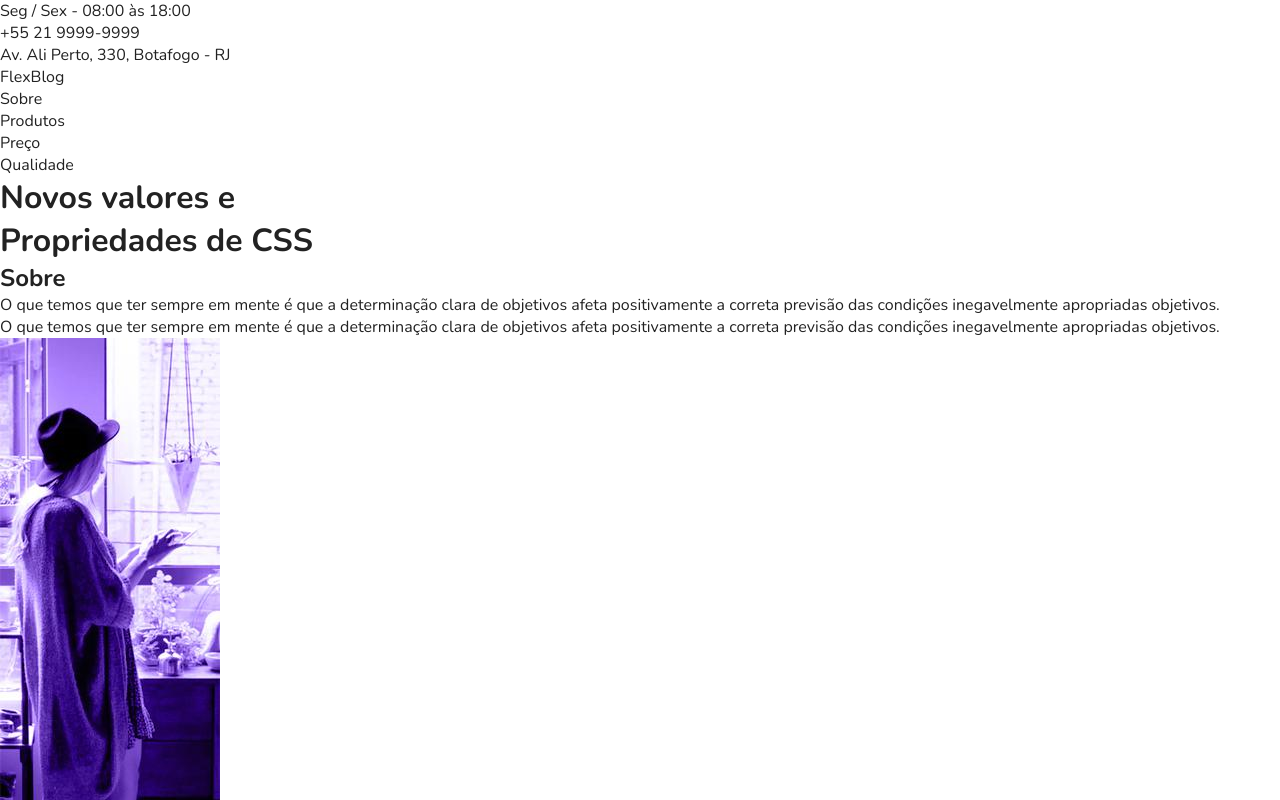
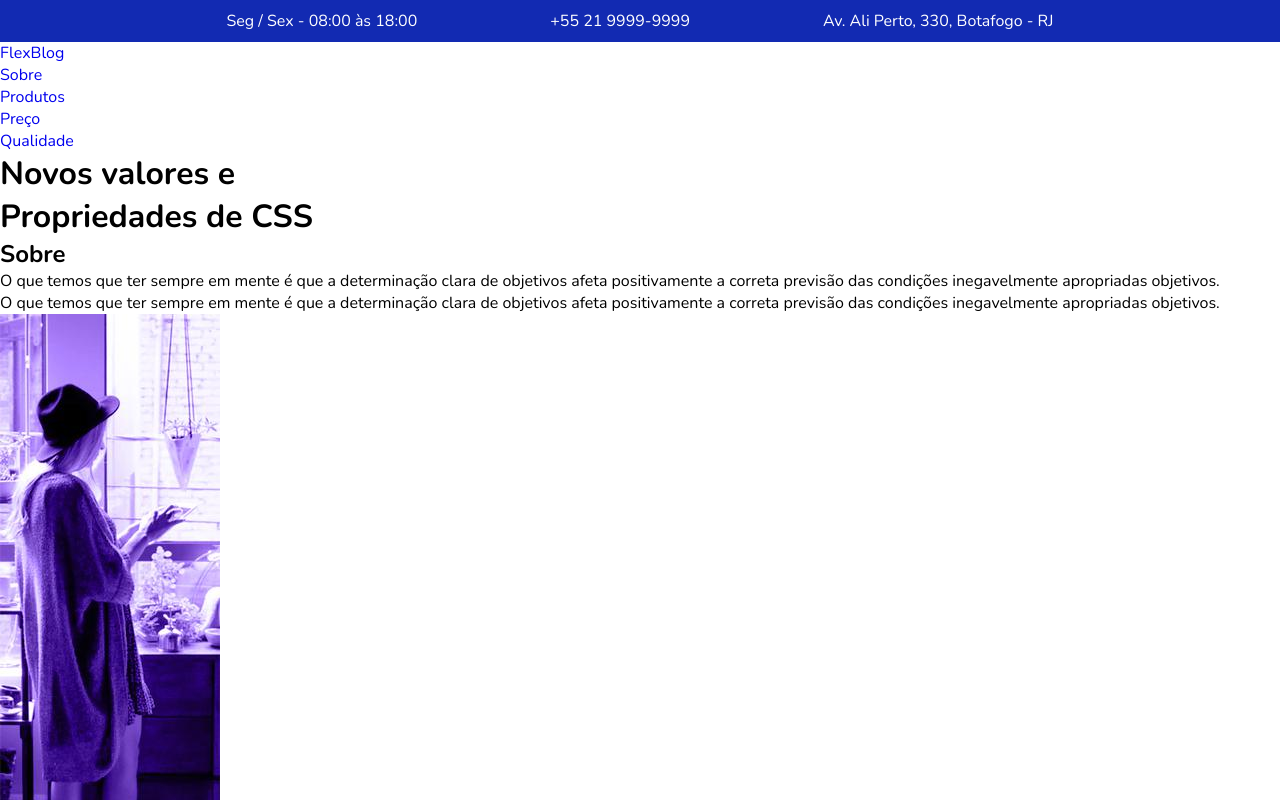
Before and after one commit to BHzdev/flexblog, a plain HTML site: page index.html in a window 1280 px wide. Shown: the top 800 px of the page. Drawn offline with nearby package versions, Linux system fonts and the light colour scheme.

Commit message:
add superinfo css

```diff
--- a/css/style.css
+++ b/css/style.css
@@ -1,9 +1,11 @@
 * {
-  font-family: "Nunito", Helvetica, Arial, sans-serif;
+  box-sizing: border-box;
   margin: 0px;
   padding: 0px;
-  box-sizing: border-box;
-  color: #222222;
+}
+
+body {
+  font-family: "Nunito", Helvetica, Arial, sans-serif;
 }
 
 ul {
@@ -18,3 +20,27 @@ img {
   display: block;
   max-width: 100%;
 }
+
+/* Superinfo */
+.superinfo-bg {
+  background: #122ab2;
+  color: white;
+}
+
+.superinfo {
+  max-width: 960px;
+  margin: 0 auto;
+  display: flex;
+  justify-content: space-around;
+  flex-wrap: wrap;
+  padding-top: 10px;
+}
+
+.superinfo p,
+.superinfo a {
+  margin: 0 10px 10px 10px;
+}
+
+.superinfo a {
+  color: white;
+}
```
